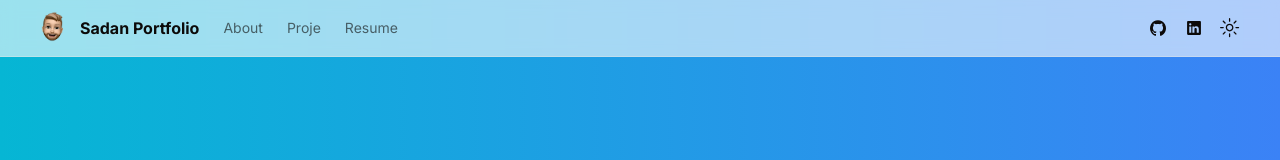
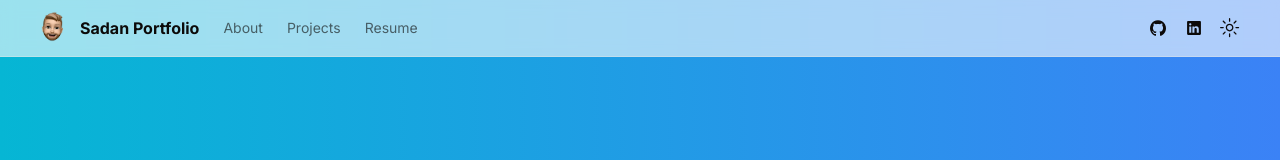
Before and after one commit to YairSadan/portfolio, a Next.js app: page / in a window 1280 px wide. Shown: the top 160 px of the page. Built offline with nearby package versions, Linux system fonts and the light colour scheme.

Commit message:
Fix: fix bugs

```diff
--- a/components/about.tsx
+++ b/components/about.tsx
@@ -1,6 +1,5 @@
 import Image from "next/image";
 import AnimatedText from "./framer-components/animated-text";
-import { motion } from "framer-motion";
 import FlipAnimation from "./framer-components/flip-animation";
 import { cn } from "@/lib/utils";
 import UlAnimation from "./framer-components/ul-animation";
--- a/components/main-nav.tsx
+++ b/components/main-nav.tsx
@@ -35,7 +35,7 @@ export default function MainNav() {
             pathname === "#projects" ? "text-foreground" : "text-foreground/60"
           )}
         >
-          Proje
+          Projects
         </Link>
         <Link
           href="#resume"
--- a/config/consts.tsx
+++ b/config/consts.tsx
@@ -38,7 +38,7 @@ export const projects = [
     title: "Portfolio",
     description:
       "This is the portfolio you are currently looking at, built with Next.js and TailwindCSS 🚀",
-    link: "https://yairsadan.vercel.app",
+    link: "/",
     githubLink: "https://github.com/YairSadan/portfolio",
     underConstruction: true,
     previewImageLight: "/previewImages/portfolio-light.png",
```
